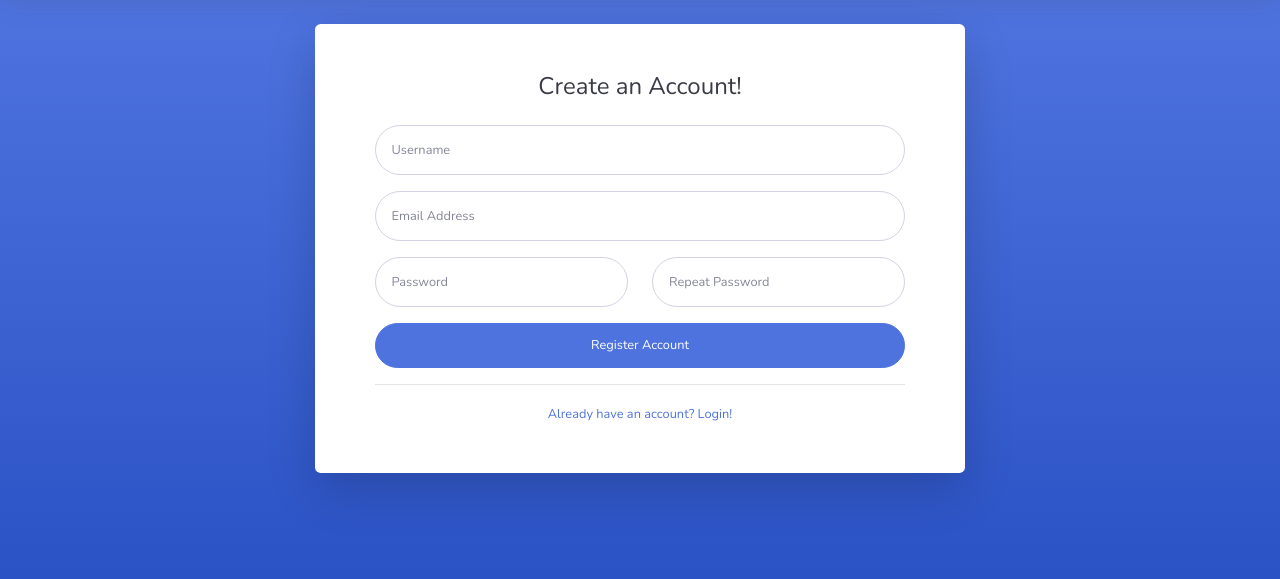
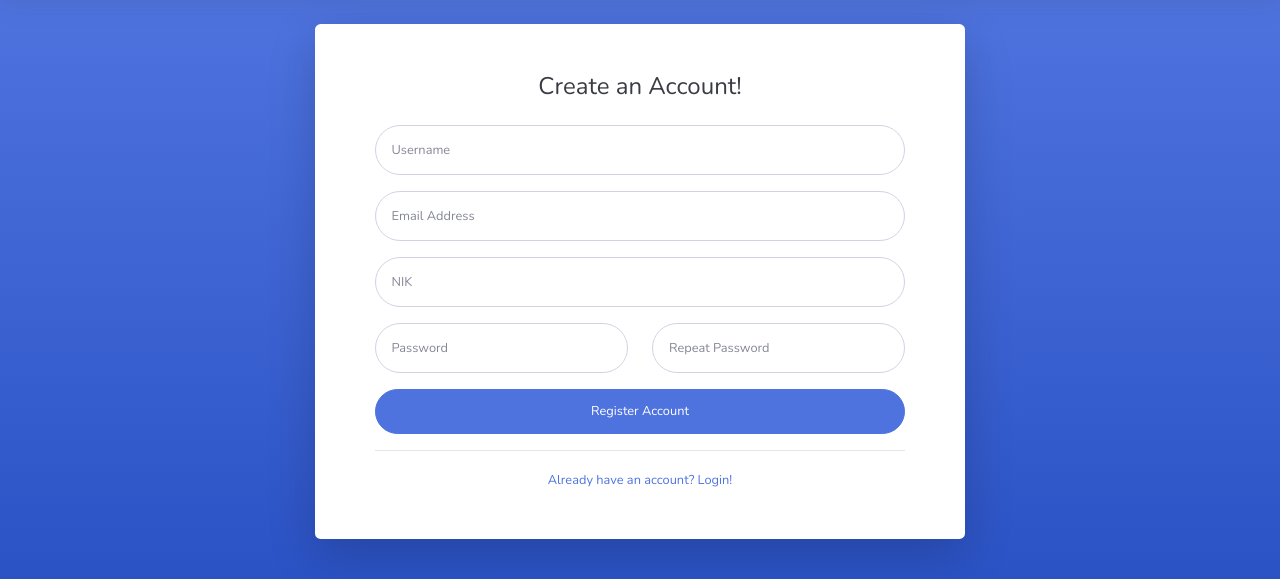
Before and after one commit to dimasma0305/Website-Terintegrasi-Desa, a CodeIgniter app: page /html/index.php/index/register in a window 1280 px wide. Shown: the part 72-651 px from the top of the page. Run offline with CodeIgniter, Linux system fonts and the light colour scheme.

Commit message:
Add nik field in register

```diff
--- a/html/application/controllers/Index.php
+++ b/html/application/controllers/Index.php
@@ -42,7 +42,12 @@ class Index  extends CI_Controller
 	{
 		$this->form_validation->set_rules('username', 'Username', 'required|trim');
 		$this->form_validation->set_rules('email', 'Email', 'required|trim|valid_email');
-		$this->form_validation->set_rules('password1', 'Password', 'required|trim|matches[password2]');
+		$this->form_validation->set_rules('nik', 'NIK', 'required|trim|numeric|is_unique[users.nik]', [
+											'is_unique' => 'NIK already registered'
+										]);
+		$this->form_validation->set_rules('password1', 'Password', 'required|trim|matches[password2]', [
+											'matches' => 'Password doesnt match'
+										]);
 		$this->form_validation->set_rules('password2', 'Repeat Password', 'required|trim|matches[password1]'); //edit nanti
 
 		if ($this->form_validation->run() == FALSE) {
@@ -99,10 +104,11 @@ class Index  extends CI_Controller
 		$username = $this->input->post('username');
 		$password = $this->input->post('password');
 		$email = $this->input->post('email');
+		$nik = $this->input->post('nik');
 		try {
-			$user = $this->muser->createUser($username, $email, $password);
+			$user = $this->muser->createUser($username, $email, $password, $nik);
 			$this->session->set_userdata($user);
-			redirect(base_url('/'), 'refresh');
+			redirect(base_url('dashboard'), 'refresh');
 		} catch (Throwable $err) {
 			$this->session->set_flashdata('error', $err->getMessage());
 			redirect(base_url('index/register'), 'refresh');
--- a/html/application/models/Muser.php
+++ b/html/application/models/Muser.php
@@ -2,17 +2,23 @@
 
 class Muser extends CI_Model
 {
-	public function createUser($username, $email, $password)
+	public function createUser($username, $email, $password, $nik)
 	{
 		$user = $this->getUserByUsername($username);
 		if ($user) {
 			throw new Error("Username already exist");
 		}
+
+		if (!$this->checkNikExist($nik)) {
+			throw new Error("NIK doesnt exist");
+		}
+
 		$encryptedPassword = password_hash($password, PASSWORD_BCRYPT);
 		$data = array(
 			'username' => $username,
 			'password' => $encryptedPassword,
-			'email' => $email
+			'email' => $email,
+			'nik' => $nik
 		);
 		$this->db->insert('users', $data);
 		return $this->getUserByUsername($username);
--- a/html/application/views/register_template.php
+++ b/html/application/views/register_template.php
@@ -21,6 +21,11 @@
                                         <input name="email" type="email" class="form-control form-control-user" id="exampleInputEmail"
                                             placeholder="Email Address" value="<?= set_value('email') ?>">
                                             <?= form_error('email', '<small class="p-3 text-danger">', '</small>') ?>
+                                    </div>
+                                    <div class="form-group">
+                                        <input name="nik" type="nik" class="form-control form-control-user" id="exampleInputnik"
+                                            placeholder="NIK" value="<?= set_value('nik') ?>">
+                                            <?= form_error('nik', '<small class="p-3 text-danger">', '</small>') ?>
                                     </div>
                                     <div class="form-group row">
                                         <div class="col-sm-6 mb-3 mb-sm-0">
```
